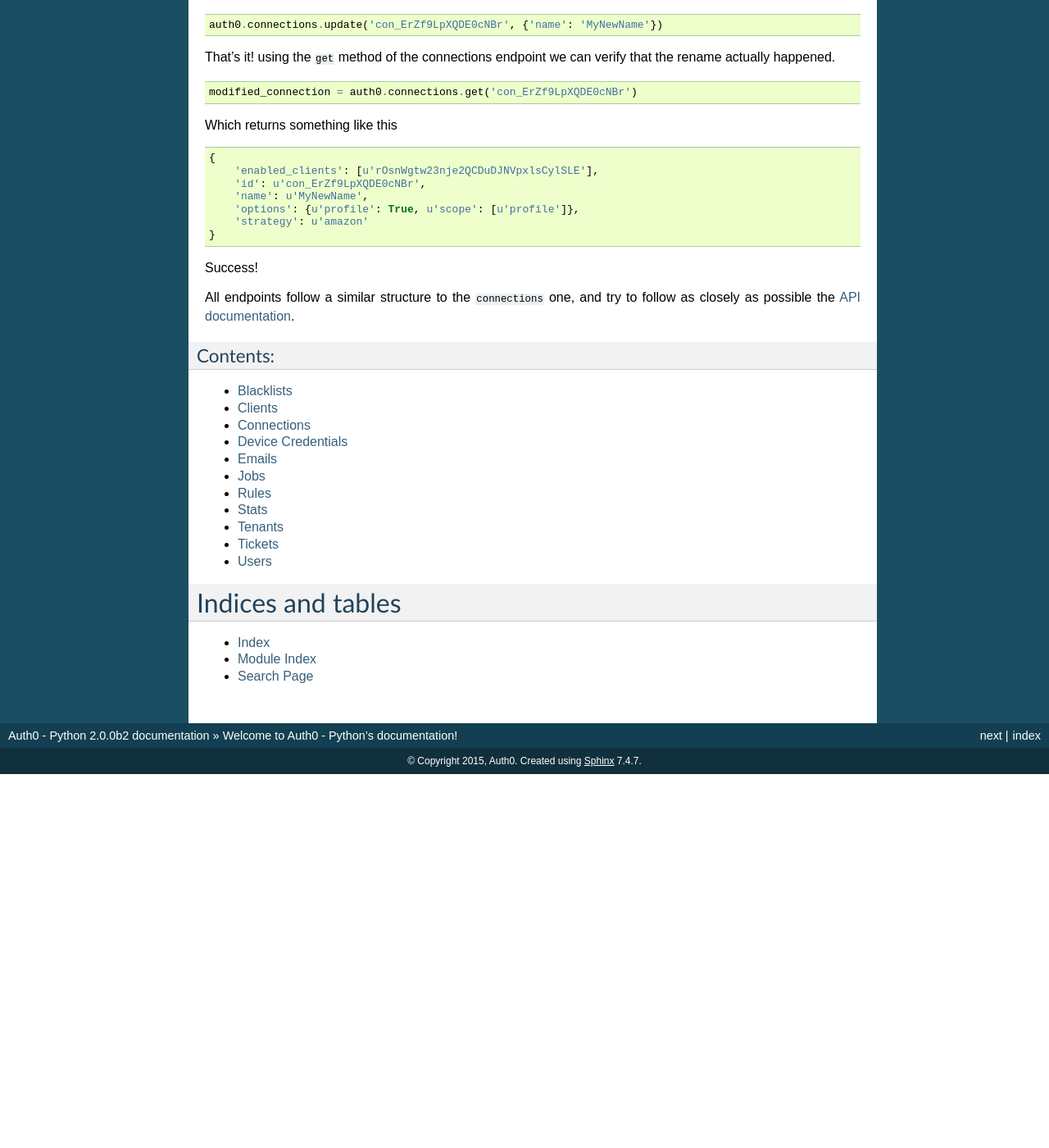
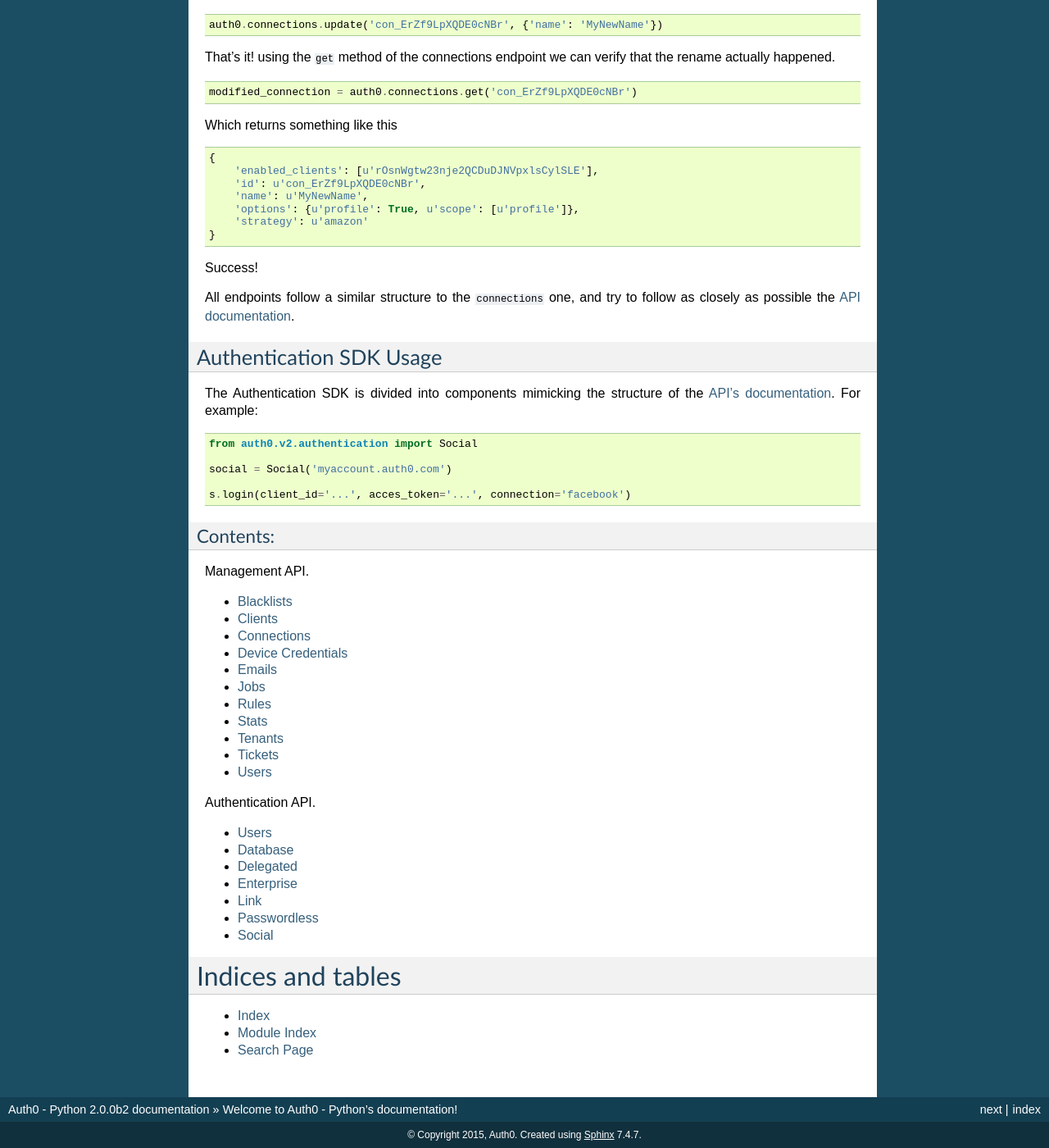
Before and after one commit to auth0/auth0-python, a Sphinx documentation site: the page built from docs/index.rst, in a window 1280 px wide and 1400 px high, scrolled down 1449 px. Shown: the whole window at 82% size. Built offline with Sphinx 7.4.7, drawn with Linux system fonts in a browser that asks for light colours; before the commit the page ends 2393 px from its top, so only the background shows below that; some of the changed text lies outside the part shown.

Commit message:
Link authentication sdk's docs

```diff
--- a/docs/index.rst
+++ b/docs/index.rst
@@ -46,11 +46,11 @@
 
     pip install auth0-python
 
-=====
-Usage
-=====
+====================
+Management SDK Usage
+====================
 
-To use the library you will need to instantiate an Auth0 object with a domain and a token.
+To use the management library you will need to instantiate an Auth0 object with a domain and a token.
 
 
 .. code-block:: python
@@ -124,8 +124,27 @@
 All endpoints follow a similar structure to the ``connections`` one, and try to follow as
 closely as possible the `API documentation <https://auth0.com/docs/api/v2>`_.
 
+========================
+Authentication SDK Usage
+========================
+
+The Authentication SDK is divided into components mimicking the structure of the
+`API's documentation <https://auth0.com/docs/auth-api>`_.
+For example:
+
+.. code-block:: python
+
+    from auth0.v2.authentication import Social
+
+    social = Social('myaccount.auth0.com')
+
+    s.login(client_id='...', acces_token='...', connection='facebook')
+
+
 Contents:
 _________
+
+Management API.
 
 .. toctree::
    :maxdepth: 2
@@ -142,6 +161,19 @@
    tickets
    users
 
+Authentication API.
+
+.. toctree::
+   :maxdepth: 2
+
+   auth_users
+   database
+   delegated
+   enterprise
+   link
+   passwordless
+   social
+
 Indices and tables
 ==================
 
```
